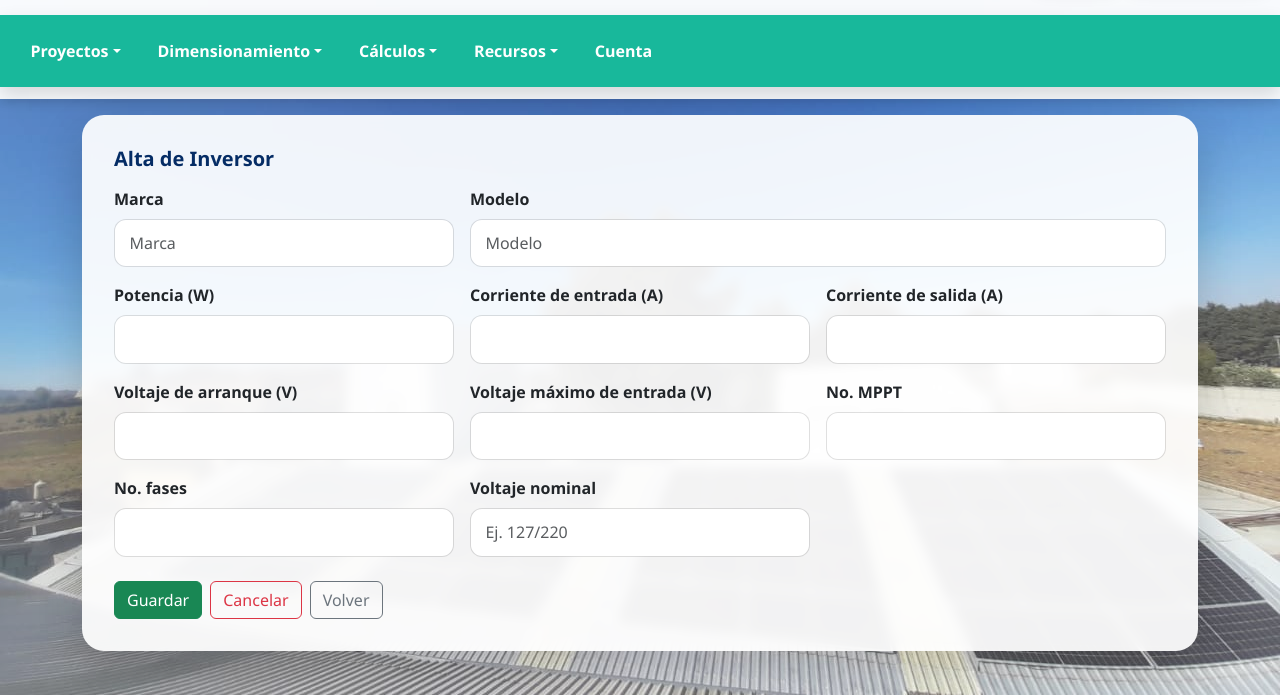
After one commit to Alfredo140589/SWGFV, a Django app: template templates/core/pages/inversor_alta.html in a window 1280 px wide. The commit adds this page. Shown: the part 105-800 px from the top of the page. Run offline with Django 4.2, Linux system fonts and the light colour scheme; the template is opened without the code that fills it: values that come from a table or form of the project are taken from there, others are empty.

Commit message:
Mejora: alta de inversor y micro inversor desde dimensionamiento

```diff
--- a/core/forms.py
+++ b/core/forms.py
@@ -2,7 +2,7 @@ from django import forms
 import re
 
 from .models import Usuario, Proyecto, Irradiancia, PanelSolar, NumeroPaneles
-
+from .models import Inversor, MicroInversor
 
 # ======================================================
 # LOGIN
@@ -444,7 +444,87 @@ class PanelSolarCreateForm(forms.ModelForm):
         if not v:
             raise forms.ValidationError("El modelo es obligatorio.")
         return v
+# =========================================================
+# ✅ FORMS: Alta de Catálogos (Inversor / MicroInversor)
+# =========================================================
+class InversorCreateForm(forms.ModelForm):
+    class Meta:
+        model = Inversor
+        fields = [
+            "marca", "modelo",
+            "potencia",
+            "corriente_entrada", "corriente_salida",
+            "voltaje_arranque", "voltaje_maximo_entrada",
+            "no_mppt", "no_fases",
+            "voltaje_nominal",
+        ]
+        widgets = {
+            "marca": forms.TextInput(attrs={"class": "form-control", "placeholder": "Marca"}),
+            "modelo": forms.TextInput(attrs={"class": "form-control", "placeholder": "Modelo"}),
 
+            "potencia": forms.NumberInput(attrs={"class": "form-control", "step": "0.01", "min": 0}),
+
+            "corriente_entrada": forms.NumberInput(attrs={"class": "form-control", "step": "0.01", "min": 0}),
+            "corriente_salida": forms.NumberInput(attrs={"class": "form-control", "step": "0.01", "min": 0}),
+
+            "voltaje_arranque": forms.NumberInput(attrs={"class": "form-control", "step": "0.01", "min": 0}),
+            "voltaje_maximo_entrada": forms.NumberInput(attrs={"class": "form-control", "step": "0.01", "min": 0}),
+
+            "no_mppt": forms.NumberInput(attrs={"class": "form-control", "min": 1}),
+            "no_fases": forms.NumberInput(attrs={"class": "form-control", "min": 1}),
+
+            "voltaje_nominal": forms.TextInput(attrs={"class": "form-control", "placeholder": "Ej. 127/220"}),
+        }
+
+    # ✅ obligatorios en UI
+    def __init__(self, *args, **kwargs):
+        super().__init__(*args, **kwargs)
+        requeridos = [
+            "marca","modelo","potencia","corriente_entrada","corriente_salida",
+            "voltaje_arranque","voltaje_maximo_entrada","no_mppt","no_fases","voltaje_nominal"
+        ]
+        for f in requeridos:
+            self.fields[f].required = True
+
+
+class MicroInversorCreateForm(forms.ModelForm):
+    class Meta:
+        model = MicroInversor
+        fields = [
+            "marca", "modelo",
+            "potencia",
+            "corriente_entrada", "corriente_salida",
+            "voltaje_arranque", "voltaje_maximo_entrada",
+            "no_mppt", "no_fases",
+            "voltaje_nominal",
+        ]
+        widgets = {
+            "marca": forms.TextInput(attrs={"class": "form-control", "placeholder": "Marca"}),
+            "modelo": forms.TextInput(attrs={"class": "form-control", "placeholder": "Modelo"}),
+
+            "potencia": forms.NumberInput(attrs={"class": "form-control", "step": "0.01", "min": 0}),
+
+            "corriente_entrada": forms.NumberInput(attrs={"class": "form-control", "step": "0.01", "min": 0}),
+            "corriente_salida": forms.NumberInput(attrs={"class": "form-control", "step": "0.01", "min": 0}),
+
+            "voltaje_arranque": forms.NumberInput(attrs={"class": "form-control", "step": "0.01", "min": 0}),
+            "voltaje_maximo_entrada": forms.NumberInput(attrs={"class": "form-control", "step": "0.01", "min": 0}),
+
+            "no_mppt": forms.NumberInput(attrs={"class": "form-control", "min": 1}),
+            "no_fases": forms.NumberInput(attrs={"class": "form-control", "min": 1}),
+
+            "voltaje_nominal": forms.TextInput(attrs={"class": "form-control", "placeholder": "Ej. 127/220"}),
+        }
+
+    # ✅ obligatorios en UI
+    def __init__(self, *args, **kwargs):
+        super().__init__(*args, **kwargs)
+        requeridos = [
+            "marca","modelo","potencia","corriente_entrada","corriente_salida",
+            "voltaje_arranque","voltaje_maximo_entrada","no_mppt","no_fases","voltaje_nominal"
+        ]
+        for f in requeridos:
+            self.fields[f].required = True
 # core/forms.py
 from django import forms
 from .models import Dimensionamiento, DimensionamientoDetalle, Inversor, MicroInversor
--- a/core/models.py
+++ b/core/models.py
@@ -269,6 +269,7 @@ class ResultadoPaneles(models.Model):
 
     def __str__(self):
         return f"ResultadoPaneles - NumeroPaneles {self.numero_paneles_id}"
+from django.db import models
 
 # =========================
 # [MODULO] INVERSORES (CATÁLOGO)
@@ -278,9 +279,15 @@ class Inversor(models.Model):
     marca = models.CharField(max_length=80)
     modelo = models.CharField(max_length=120)
 
-    # opcionales (si después los ocupas)
-    potencia_w = models.DecimalField(max_digits=10, decimal_places=2, null=True, blank=True)
-    voltaje_salida = models.CharField(max_length=50, blank=True, default="")
+    # ✅ Campos requeridos (en BD los dejamos null/blank para migrar sin romper)
+    potencia = models.DecimalField(max_digits=10, decimal_places=2, null=True, blank=True)  # W
+    corriente_entrada = models.DecimalField(max_digits=10, decimal_places=2, null=True, blank=True)  # A
+    corriente_salida = models.DecimalField(max_digits=10, decimal_places=2, null=True, blank=True)  # A
+    voltaje_arranque = models.DecimalField(max_digits=10, decimal_places=2, null=True, blank=True)  # V
+    voltaje_maximo_entrada = models.DecimalField(max_digits=10, decimal_places=2, null=True, blank=True)  # V
+    no_mppt = models.PositiveIntegerField(null=True, blank=True)
+    no_fases = models.PositiveIntegerField(null=True, blank=True)
+    voltaje_nominal = models.CharField(max_length=50, null=True, blank=True)  # ej. 127/220
 
     class Meta:
         verbose_name = "Inversor"
@@ -300,9 +307,15 @@ class MicroInversor(models.Model):
     marca = models.CharField(max_length=80)
     modelo = models.CharField(max_length=120)
 
-    # opcionales (si después los ocupas)
-    potencia_w = models.DecimalField(max_digits=10, decimal_places=2, null=True, blank=True)
-    canales = models.PositiveIntegerField(null=True, blank=True)
+    # ✅ Campos requeridos (en BD los dejamos null/blank para migrar sin romper)
+    potencia = models.DecimalField(max_digits=10, decimal_places=2, null=True, blank=True)  # W
+    corriente_entrada = models.DecimalField(max_digits=10, decimal_places=2, null=True, blank=True)  # A
+    corriente_salida = models.DecimalField(max_digits=10, decimal_places=2, null=True, blank=True)  # A
+    voltaje_arranque = models.DecimalField(max_digits=10, decimal_places=2, null=True, blank=True)  # V
+    voltaje_maximo_entrada = models.DecimalField(max_digits=10, decimal_places=2, null=True, blank=True)  # V
+    no_mppt = models.PositiveIntegerField(null=True, blank=True)
+    no_fases = models.PositiveIntegerField(null=True, blank=True)
+    voltaje_nominal = models.CharField(max_length=50, null=True, blank=True)  # ej. 127/220
 
     class Meta:
         verbose_name = "Micro inversor"
@@ -312,7 +325,6 @@ class MicroInversor(models.Model):
 
     def __str__(self):
         return f"{self.marca} {self.modelo}"
-
 # =========================
 # [MODULO] DIMENSIONAMIENTO (CABECERA)
 # 1 Proyecto -> 1 Dimensionamiento
--- a/core/urls.py
+++ b/core/urls.py
@@ -43,6 +43,9 @@ urlpatterns = [
     path("numero-modulos/<int:proyecto_id>/pdf/", views.numero_modulos_pdf, name="numero_modulos_pdf"),
 # Catálogos
     path("catalogos/paneles/alta/", views.panel_solar_alta, name="panel_solar_alta"),
+    path("catalogos/inversores/alta/", views.inversor_alta, name="inversor_alta"),
+    path("catalogos/micro-inversores/alta/", views.micro_inversor_alta, name="micro_inversor_alta"),
+
 path(
     "dimensionamiento/<int:proyecto_id>/pdf/",
     views.dimensionamiento_pdf,
--- /dev/null
+++ b/templates/core/pages/inversor_alta.html
@@ -0,0 +1,90 @@
+{% extends "core/layout.html" %}
+{% block title %}SWGFV - Alta de Inversor{% endblock %}
+
+{% block page_content %}
+<div class="card shadow-sm border-0 mt-3" style="background: rgba(255,255,255,0.95); border-radius: 12px;">
+  <div class="card-body">
+    <h2 class="h5 fw-bold text-primary-emphasis mb-3">Alta de Inversor</h2>
+
+    <form method="post" novalidate>
+      {% csrf_token %}
+
+      {% if form.non_field_errors %}
+        <div class="alert alert-danger">
+          {{ form.non_field_errors }}
+        </div>
+      {% endif %}
+
+      <div class="row g-3">
+
+        <div class="col-12 col-md-4">
+          <label class="form-label fw-semibold">Marca</label>
+          {{ form.marca }}
+          {% if form.marca.errors %}<div class="text-danger small">{{ form.marca.errors }}</div>{% endif %}
+        </div>
+
+        <div class="col-12 col-md-8">
+          <label class="form-label fw-semibold">Modelo</label>
+          {{ form.modelo }}
+          {% if form.modelo.errors %}<div class="text-danger small">{{ form.modelo.errors }}</div>{% endif %}
+        </div>
+
+        <div class="col-12 col-md-4">
+          <label class="form-label fw-semibold">Potencia (W)</label>
+          {{ form.potencia }}
+          {% if form.potencia.errors %}<div class="text-danger small">{{ form.potencia.errors }}</div>{% endif %}
+        </div>
+
+        <div class="col-12 col-md-4">
+          <label class="form-label fw-semibold">Corriente de entrada (A)</label>
+          {{ form.corriente_entrada }}
+          {% if form.corriente_entrada.errors %}<div class="text-danger small">{{ form.corriente_entrada.errors }}</div>{% endif %}
+        </div>
+
+        <div class="col-12 col-md-4">
+          <label class="form-label fw-semibold">Corriente de salida (A)</label>
+          {{ form.corriente_salida }}
+          {% if form.corriente_salida.errors %}<div class="text-danger small">{{ form.corriente_salida.errors }}</div>{% endif %}
+        </div>
+
+        <div class="col-12 col-md-4">
+          <label class="form-label fw-semibold">Voltaje de arranque (V)</label>
+          {{ form.voltaje_arranque }}
+          {% if form.voltaje_arranque.errors %}<div class="text-danger small">{{ form.voltaje_arranque.errors }}</div>{% endif %}
+        </div>
+
+        <div class="col-12 col-md-4">
+          <label class="form-label fw-semibold">Voltaje máximo de entrada (V)</label>
+          {{ form.voltaje_maximo_entrada }}
+          {% if form.voltaje_maximo_entrada.errors %}<div class="text-danger small">{{ form.voltaje_maximo_entrada.errors }}</div>{% endif %}
+        </div>
+
+        <div class="col-12 col-md-4">
+          <label class="form-label fw-semibold">No. MPPT</label>
+          {{ form.no_mppt }}
+          {% if form.no_mppt.errors %}<div class="text-danger small">{{ form.no_mppt.errors }}</div>{% endif %}
+        </div>
+
+        <div class="col-12 col-md-4">
+          <label class="form-label fw-semibold">No. fases</label>
+          {{ form.no_fases }}
+          {% if form.no_fases.errors %}<div class="text-danger small">{{ form.no_fases.errors }}</div>{% endif %}
+        </div>
+
+        <div class="col-12 col-md-4">
+          <label class="form-label fw-semibold">Voltaje nominal</label>
+          {{ form.voltaje_nominal }}
+          {% if form.voltaje_nominal.errors %}<div class="text-danger small">{{ form.voltaje_nominal.errors }}</div>{% endif %}
+        </div>
+
+      </div>
+
+      <div class="d-flex gap-2 mt-4">
+        <button class="btn btn-success" type="submit" name="action" value="save">Guardar</button>
+        <button class="btn btn-outline-danger" type="submit" name="action" value="cancel">Cancelar</button>
+        <a class="btn btn-outline-secondary" href="{{ next_url }}">Volver</a>
+      </div>
+    </form>
+  </div>
+</div>
+{% endblock %}
```
Also changed, not shown: core/views.py (+67 -0 lines), templates/core/pages/dimensionamiento_dimensionamiento.html (+42 -2 lines), templates/core/pages/micro_inversor_alta.html (added, +90 -0 lines), core/migrations/0016_remove_inversor_potencia_w_and_more.py (added).
